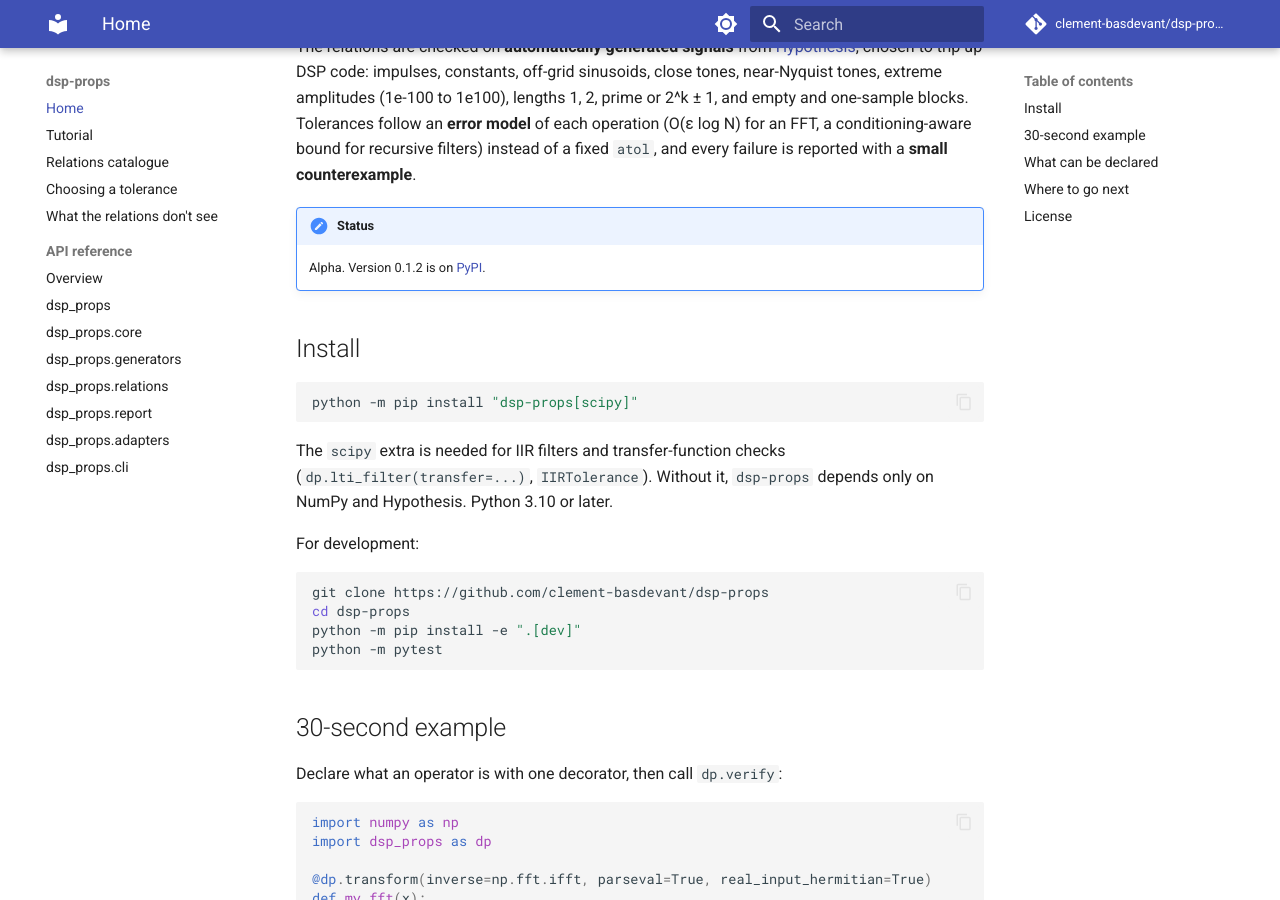
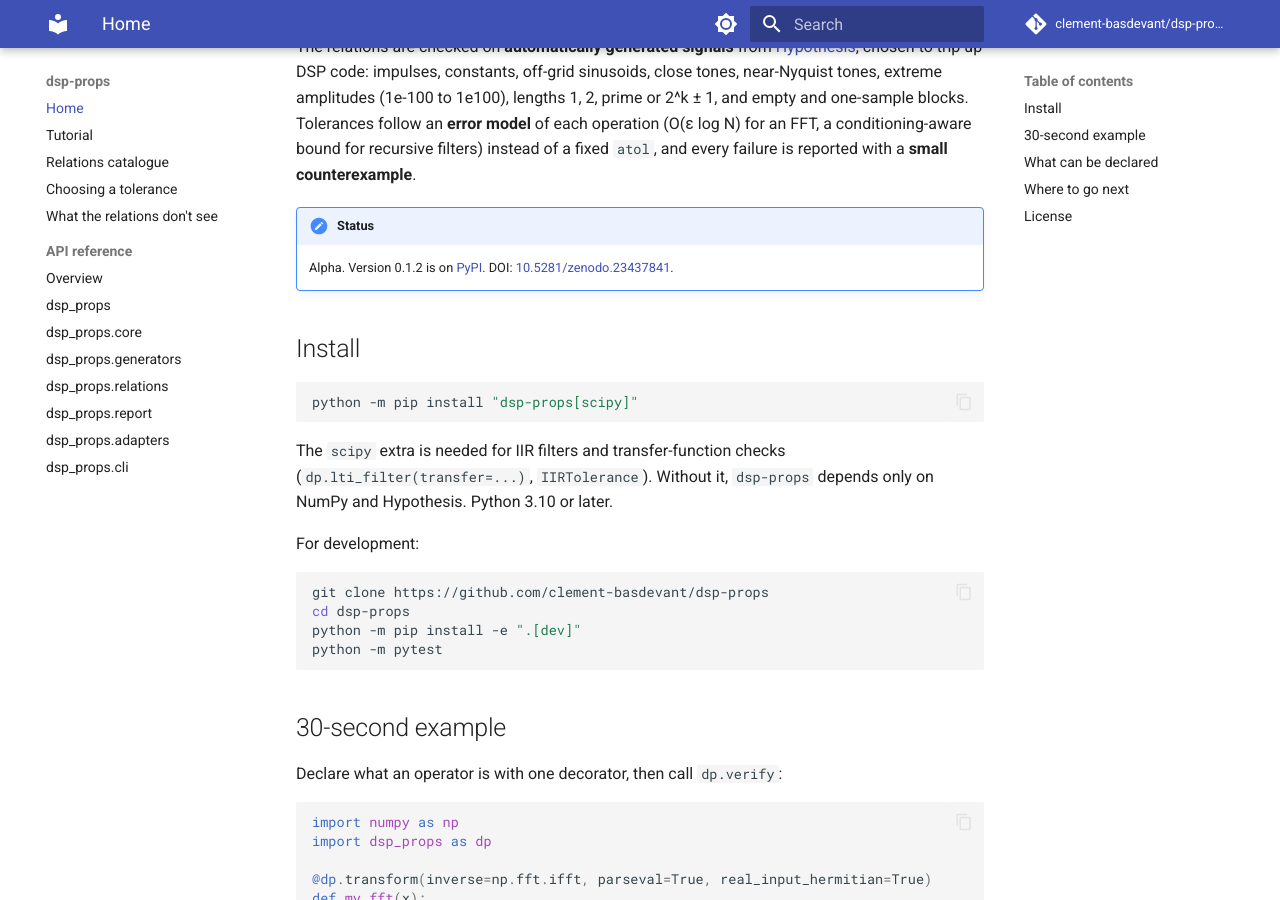
Before and after one commit to ElRelook/dsp-props, an MkDocs documentation site: the page built from docs/index.md, in a window 1280 px wide and 900 px high, scrolled down 357 px. Built offline with MkDocs 1.6.1 and Material for MkDocs 9.7.7, drawn with Linux system fonts in a browser that asks for light colours; comment, search, counter and statistics services are not loaded.

Commit message:
Add the Zenodo DOI to the README, CITATION.cff and the docs
Co-Authored-By: Claude Opus 5.5 (1M context) <noreply@anthropic.com>
Claude-Session: https://claude.ai/code/session_01PDrQnrTMFQ7FvF3rz34eyK

```diff
--- a/docs/index.md
+++ b/docs/index.md
@@ -20,7 +20,7 @@ instead of a fixed `atol`, and every failure is reported with a **small
 counterexample**.
 
 !!! note "Status"
-    Alpha. Version 0.1.2 is on [PyPI](https://pypi.org/project/dsp-props/).
+    Alpha. Version 0.1.2 is on [PyPI](https://pypi.org/project/dsp-props/). DOI: [10.5281/zenodo.23437841](https://doi.org/10.5281/zenodo.23437841).
 
 ## Install
 
```
Also changed, not shown: README.md (+6 -0 lines), 1 other file.
